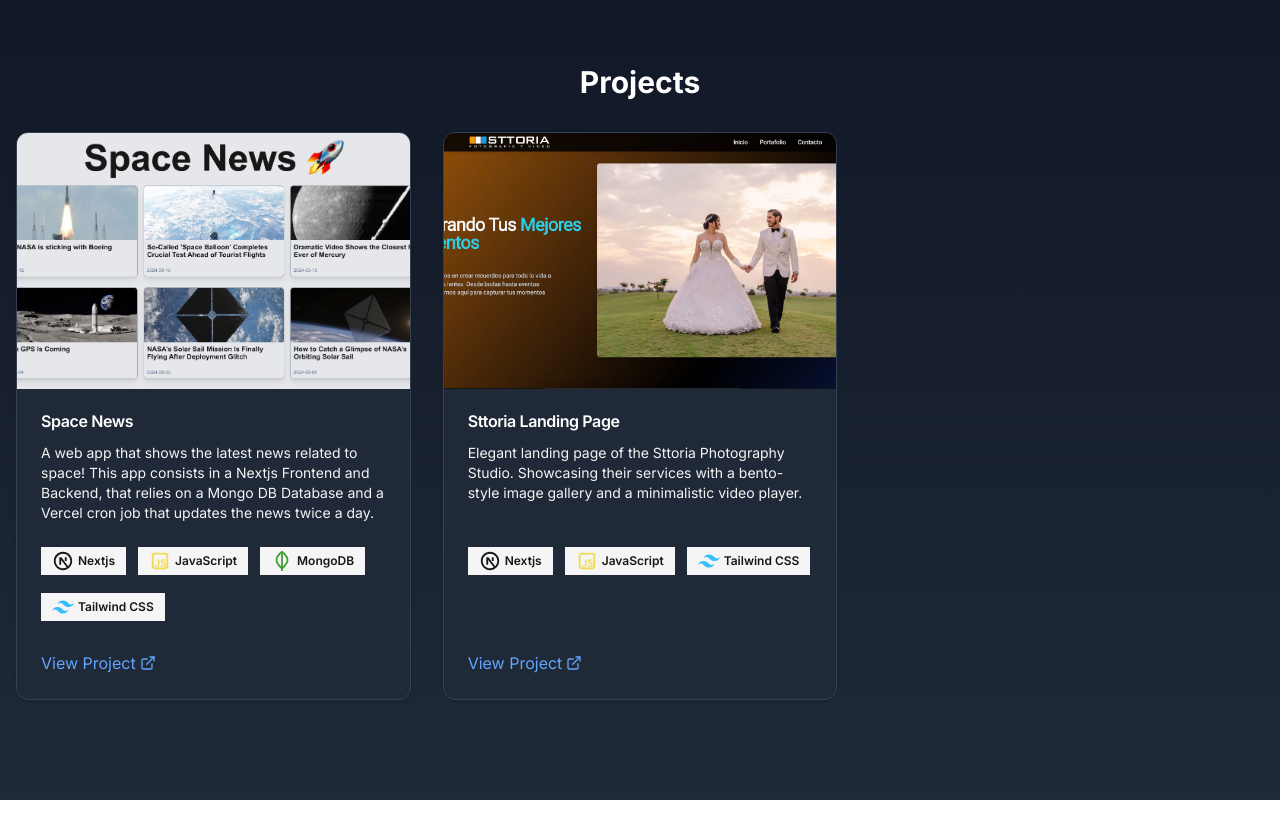
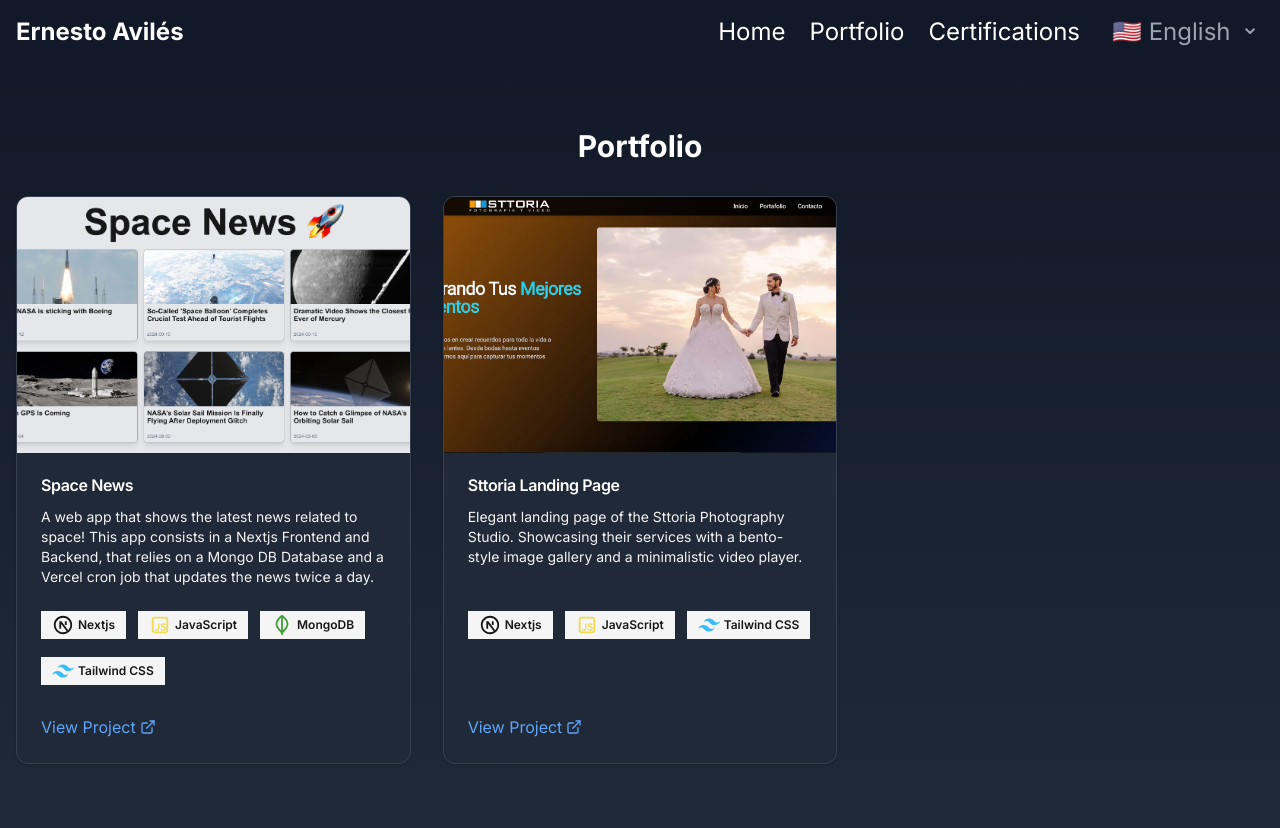
Before and after one commit to Eavilesz/eaviles-portfolio, a Next.js app: page /en/portfolio in a window 1280 px wide. Before the commit the page ends 800 px from the top, so only its background shows below. Built offline with nearby package versions, Linux system fonts and the light colour scheme.

Commit message:
Added i18n

```diff
--- a/messages/en.json
+++ b/messages/en.json
@@ -1,5 +1,22 @@
 {
   "HomePage": {
-    "presentation": "Front End Web Developer"
+    "presentation": "FrontEnd Web Developer",
+    "description": "Welcome! I'm a Frontend Developer with more than two years of professional experience working on agile collaborative teams. I specialize in building web applications using React and TypeScript.",
+    "mainSkills": "Main Skills"
+  },
+  "Portfolio": {
+    "title": "Portfolio",
+    "newsDescription": "A web app that shows the latest news related to space! This app consists in a Nextjs Frontend and Backend, that relies on a Mongo DB Database and a Vercel cron job that updates the news twice a day.",
+    "SttoriaDescription": "Elegant landing page of the Sttoria Photography Studio. Showcasing their services with a bento-style image gallery and a minimalistic video player.",
+    "viewProject": "View Project"
+  },
+  "Navigation": {
+    "home": "Home",
+    "portfolio": "Portfolio",
+    "certifications": "Certifications"
+  },
+  "LocaleSwitcher": {
+    "label": "Change language",
+    "locale": "{locale, select, en {🇺🇸 English} es {🇪🇸 Spanish} other {Unknown}}"
   }
 }
--- /dev/null
+++ b/messages/es.json
@@ -0,0 +1,22 @@
+{
+  "HomePage": {
+    "presentation": "Desarrollador web Frontend ",
+    "description": "¡Bienvenidos! Soy un desarrollador frontend con más de dos años de experiencia profesional trabajando en equipos colaborativos ágiles. Me especializo en la creación de aplicaciones web utilizando React y TypeScript.",
+    "mainSkills": "Habilidades principales"
+  },
+  "Portfolio": {
+    "title": "Portafolio",
+    "newsDescription": "Una aplicación web que muestra las últimas noticias relacionadas con el espacio. Esta aplicación consta de un frontend y backend de Nextjs, con base de datos MongoDB y un cron job de Vercel que actualiza las noticias dos veces al día consumiento la api de noticias.",
+    "SttoriaDescription": "Elegante página de inicio del estudio de fotografía Sttoria. Muestra sus servicios con una galería de imágenes estilo bento y un reproductor de video minimalista.",
+    "viewProject": "Ver proyecto"
+  },
+  "Navigation": {
+    "home": "inicio",
+    "portfolio": "Portafolio",
+    "certifications": "Certificaciones"
+  },
+  "LocaleSwitcher": {
+    "label": "Cambiar lenguaje",
+    "locale": "{locale, select, en {🇺🇸 Inglés} es {🇪🇸 Español} other {Unknown}}"
+  }
+}
--- a/src/app/[locale]/layout.js
+++ b/src/app/[locale]/layout.js
@@ -25,6 +25,7 @@ export default async function LocaleLayout({ children, params: { locale } }) {
         className={`${inter.className} min-h-screen bg-gradient-to-b from-gray-900 to-gray-800 text-white`}
       >
         <NextIntlClientProvider messages={messages}>
+          <Navbar />
           {children}
         </NextIntlClientProvider>
       </body>
--- a/src/app/[locale]/page.js
+++ b/src/app/[locale]/page.js
@@ -69,11 +69,7 @@ export default function Home() {
         />
         <h1 className="text-4xl font-bold mb-2">Ernesto Avilés</h1>
         <p className="text-xl mb-6">{t('presentation')}</p>
-        <p className="max-w-2xl mb-8">
-          Welcome! I&apos;m a Frontend Developer with more than two years of
-          professional experience working on agile collaborative teams. I
-          specialize in building web applications using React and TypeScript.
-        </p>
+        <p className="max-w-2xl mb-8">{t('description')}</p>
         <div className="flex space-x-4 mb-8">
           {socialLinks.map((link) => (
             <motion.a
@@ -91,7 +87,7 @@ export default function Home() {
           ))}
         </div>
         <div className="w-full max-w-2xl mt-10">
-          <h2 className="text-2xl font-bold mb-4">Skills</h2>
+          <h2 className="text-2xl font-bold mb-4">{t('mainSkills')}</h2>
           <div className="flex flex-wrap justify-center gap-2">
             {skills.map((skill) => (
               <motion.div
--- a/src/app/[locale]/portfolio/page.jsx
+++ b/src/app/[locale]/portfolio/page.jsx
@@ -17,16 +17,21 @@ import { RiNextjsLine } from 'react-icons/ri';
 import { RiJavascriptLine } from 'react-icons/ri';
 import { TbBrandMongodb } from 'react-icons/tb';
 import { RiTailwindCssFill } from 'react-icons/ri';
+import { useTranslations } from 'next-intl';
 
 import spaceNews from '../../../assets/space-news.png';
 
 import sttoria from '../../../assets/sttoria.avif';
 
+export default function Projects() {
+  const [hoveredProject, setHoveredProject] = useState(null);
+
+  const t = useTranslations('Portfolio');
+
   const projects = [
     {
       title: 'Space News',
-    description:
-      'A web app that shows the latest news related to space! This app consists in a Nextjs Frontend and Backend, that relies on a Mongo DB Database and a Vercel cron job that updates the news twice a day.',
+      description: t('newsDescription'),
       image: spaceNews,
       tags: [
         { name: 'Nextjs', icon: RiNextjsLine },
@@ -38,8 +43,7 @@ const projects = [
     },
     {
       title: 'Sttoria Landing Page',
-    description:
-      'Elegant landing page of the Sttoria Photography Studio. Showcasing their services with a bento-style image gallery and a minimalistic video player.',
+      description: t('SttoriaDescription'),
       image: sttoria,
       tags: [
         { name: 'Nextjs', icon: RiNextjsLine },
@@ -51,12 +55,9 @@ const projects = [
     },
   ];
 
-export default function Projects() {
-  const [hoveredProject, setHoveredProject] = useState(null);
-
   return (
     <main className="container mx-auto px-4 py-16">
-      <h1 className="text-3xl font-bold mb-8 text-center">Projects</h1>
+      <h1 className="text-3xl font-bold mb-8 text-center">{t('title')}</h1>
       <div className="grid grid-cols-1 md:grid-cols-2 lg:grid-cols-3 gap-8">
         {projects.map((project, index) => (
           <motion.div
@@ -112,7 +113,8 @@ export default function Projects() {
                     rel="noopener noreferrer"
                     className="text-blue-400 hover:text-blue-300 flex items-center gap-1"
                   >
-                    View Project <ExternalLink size={16} />
+                    {t('viewProject')}
+                    <ExternalLink size={16} />
                   </a>
                 </CardFooter>
               </motion.div>
--- /dev/null
+++ b/src/components/LocaleSwitcher.jsx
@@ -0,0 +1,20 @@
+import { useLocale, useTranslations } from 'next-intl';
+import LocaleSwitcherSelect from './LocaleSwitcherselect';
+import { routing } from '@/i18n/routing';
+
+export default function LocaleSwitcher() {
+  const t = useTranslations('LocaleSwitcher');
+  const locale = useLocale();
+
+  return (
+    <LocaleSwitcherSelect defaultValue={locale} label={t('label')}>
+      {routing.locales.map((cur) => {
+        return (
+          <option key={cur} value={cur}>
+            {t('locale', { locale: cur })}
+          </option>
+        );
+      })}
+    </LocaleSwitcherSelect>
+  );
+}
--- /dev/null
+++ b/src/components/LocaleSwitcherselect.jsx
@@ -0,0 +1,53 @@
+'use client';
+
+import clsx from 'clsx';
+import { ChangeEvent, ReactNode, useTransition } from 'react';
+import { Locale, usePathname, useRouter, routing } from '@/i18n/routing';
+
+export default function LocaleSwitcherSelect({
+  children,
+  defaultValue,
+  label,
+}) {
+  const router = useRouter();
+  const [isPending, startTransition] = useTransition();
+  const pathname = usePathname();
+
+  function onSelectChange(event) {
+    const nextLocale = event.target.value;
+
+    startTransition(() => {
+      const segments = pathname.split('/');
+
+      if (routing.locales.includes(segments[1])) {
+        segments.splice(1, 1);
+      }
+
+      router.replace(pathname, { locale: nextLocale });
+    });
+  }
+
+  return (
+    <div className="relative">
+      <label
+        className={clsx(
+          'relative text-gray-400',
+          isPending && 'transition-opacity [&:disabled]:opacity-30'
+        )}
+      >
+        <p className="sr-only">{label}</p>
+        <select
+          className="inline-flex appearance-none bg-transparent pl-2 pr-6"
+          defaultValue={defaultValue}
+          disabled={isPending}
+          onChange={onSelectChange}
+        >
+          {children}
+        </select>
+        <span className="pointer-events-none absolute right-1 top-[-7px]">
+          ⌄
+        </span>
+      </label>
+    </div>
+  );
+}
--- a/src/components/Navbar.jsx
+++ b/src/components/Navbar.jsx
@@ -1,22 +1,45 @@
 'use client';
 
-import Link from 'next/link';
-import { usePathname } from 'next/navigation';
+import { useState } from 'react';
 import { motion } from 'framer-motion';
+import { useTranslations } from 'next-intl';
+import { Link } from '@/i18n/routing';
+import { useSelectedLayoutSegment } from 'next/navigation';
+import { Menu, X } from 'lucide-react';
+
+import LocaleSwitcher from './LocaleSwitcher';
+
+export default function Navbar() {
+  const [isMenuOpen, setIsMenuOpen] = useState(false);
+  const selectedLayoutSegment = useSelectedLayoutSegment();
+  const pathname = selectedLayoutSegment ? `/${selectedLayoutSegment}` : '/';
+  const t = useTranslations('Navigation');
 
   const navItems = [
-  { name: 'Home', path: '/' },
-  { name: 'Portfolio', path: '/portfolio' },
-  { name: 'Certifications', path: '/certifications' },
+    { name: t('home'), path: '/' },
+    { name: t('portfolio'), path: '/portfolio' },
+    { name: t('certifications'), path: '/certifications' },
   ];
 
-export default function Navbar() {
-  const pathname = usePathname();
+  const toggleMenu = () => setIsMenuOpen(!isMenuOpen);
 
   return (
     <nav className="bg-gray-900 text-white py-4">
       <div className="container mx-auto px-4">
-        <ul className="flex justify-center space-x-6 text-2xl">
+        <div className="flex justify-between items-center">
+          <Link href="/" className="text-2xl font-bold">
+            Ernesto Avilés
+          </Link>
+          <div className="lg:hidden">
+            <button
+              onClick={toggleMenu}
+              className="focus:outline-none"
+              aria-label="Toggle menu"
+            >
+              {isMenuOpen ? <X size={24} /> : <Menu size={24} />}
+            </button>
+          </div>
+          <ul className="hidden lg:flex space-x-6 text-2xl">
             {navItems.map((item) => (
               <li key={item.name}>
                 <Link href={item.path} className="relative">
@@ -30,7 +53,32 @@ export default function Navbar() {
                 </Link>
               </li>
             ))}
+            <li>
+              <LocaleSwitcher />
+            </li>
           </ul>
+        </div>
+        {isMenuOpen && (
+          <motion.div
+            initial={{ opacity: 0, y: -20 }}
+            animate={{ opacity: 1, y: 0 }}
+            exit={{ opacity: 0, y: -20 }}
+            className="lg:hidden mt-4"
+          >
+            <ul className="flex flex-col space-y-4 text-2xl">
+              {navItems.map((item) => (
+                <li key={item.name}>
+                  <Link href={item.path} className="block" onClick={toggleMenu}>
+                    {item.name}
+                  </Link>
+                </li>
+              ))}
+              <li>
+                <LocaleSwitcher />
+              </li>
+            </ul>
+          </motion.div>
+        )}
       </div>
     </nav>
   );
--- a/src/i18n/routing.ts
+++ b/src/i18n/routing.ts
@@ -3,12 +3,14 @@ import { createSharedPathnamesNavigation } from 'next-intl/navigation';
 
 export const routing = defineRouting({
   // A list of all locales that are supported
-  locales: ['en', 'de'],
+  locales: ['en', 'es'],
 
   // Used when no locale matches
   defaultLocale: 'en',
 });
 
+export type Locale = (typeof routing.locales)[number];
+
 // Lightweight wrappers around Next.js' navigation APIs
 // that will consider the routing configuration
 export const { Link, redirect, usePathname, useRouter } =
```
Lines whose indentation alone changed are shown as unchanged.
